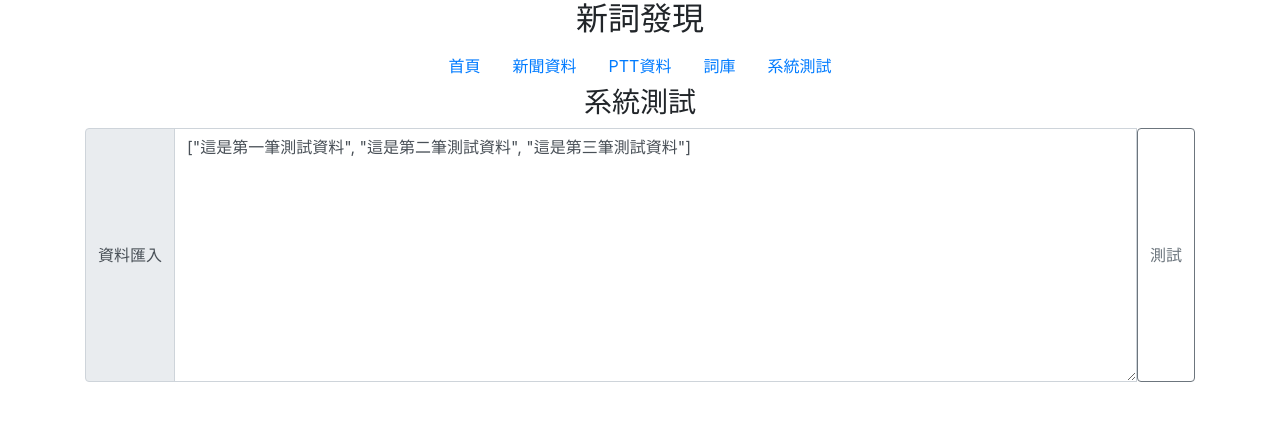
After one commit to taiyingchen/new-word-detection, a Flask app: page /system in a window 1280 px wide. The commit adds this page. Shown: the top 421 px of the page. Run offline with Flask 2, Linux system fonts and the light colour scheme; some libraries are stand-ins or nearby versions.

Commit message:
Add system testing page

```diff
--- a/app.py
+++ b/app.py
@@ -1,9 +1,15 @@
 from flask import Flask, render_template, request
+from package.new_word_detection import NWD
 import mysql.connector
+import json
+
 
 app = Flask(__name__)
+
 db = mysql.connector.connect(user='root', db='thesis')
 cursor = db.cursor()
+
+nwd = NWD()
 
 
 @app.route('/')
@@ -12,8 +18,9 @@ def index():
 
 
 @app.route('/news')
-def data():
+def news():
     query = request.args.get('query')
+    query = '' if query == None else query
     limit = 10
     if query:
         sql = f'SELECT title,content,datetime_pub FROM articles WHERE title LIKE "%{query}%" LIMIT {limit}'
@@ -21,11 +28,27 @@ def data():
         column_names = cursor.column_names
         results = cursor.fetchall()
     else:
-        query = ''
         column_names = []
         results = []
 
     return render_template('news.html', query=query, column_names=column_names, results=results)
+
+
+@app.route('/ptt')
+def ptt():
+    query = request.args.get('query')
+    query = '' if query == None else query
+    limit = 10
+    if query:
+        sql = f'SELECT title,content,datetime_pub FROM articles WHERE title LIKE "%{query}%" LIMIT {limit}'
+        cursor.execute(sql)
+        column_names = cursor.column_names
+        results = cursor.fetchall()
+    else:
+        column_names = []
+        results = []
+
+    return render_template('ptt.html', query=query, column_names=column_names, results=results)
 
 
 @app.route('/dictionary')
@@ -33,5 +56,22 @@ def dictionary():
     return render_template('dictionary.html')
 
 
+@app.route('/system')
+def system():
+    query = request.args.get('query')
+    query = '' if query == None else query
+    error_message = None
+    results = []
+
+    if query:
+        try:
+            docs = json.loads(query)
+            results = nwd.test(docs)
+        except Exception as e:
+            error_message = str(e)
+
+    return render_template('system.html', query=query, results=results, error_message=error_message)
+
+
 if __name__ == '__main__':
     app.run()
--- a/package/new_word_detection.py
+++ b/package/new_word_detection.py
@@ -74,3 +74,12 @@ class NWD(object):
         for i, doc in enumerate(docs):
             docs[i] = [word for word in self.tokenizer.cut(doc)]
         return docs
+
+    def test(self, docs):
+        """Testing
+        """
+        check_docs(docs)
+        if self.cut:
+            # Cut doc to a list of words
+            docs = self.cut_docs(docs)
+        return docs
--- a/package/tokenizer.py
+++ b/package/tokenizer.py
@@ -1,5 +1,10 @@
 import jieba
 from abc import ABC, abstractmethod
+from .utils import get_absolute_path
+
+
+jieba.set_dictionary(get_absolute_path('dict.txt.big'))
+jieba.load_userdict(get_absolute_path('adept_dict.txt'))
 
 
 class Tokenizer(ABC):
--- a/templates/dictionary.html
+++ b/templates/dictionary.html
@@ -1,4 +1,4 @@
 {% extends "layout.html" %}
 {% block content %}
-<h3 class="text-center">詞庫展示</h3>
+<h3 class="text-center">詞庫</h3>
 {% endblock %}
--- a/templates/index.html
+++ b/templates/index.html
@@ -1,7 +1,7 @@
 {% extends "layout.html" %}
 {% block content %}
 <div class="row justify-content-center">
-    <div class="col-6">
+    <div>
         <ul class="list-group list-group text-left">
             <li class="list-group-item"><i class="far fa-calendar"></i>&nbsp;<span id="appDate"></span>&emsp;<i class="far fa-clipboard"></i>&nbsp;口試申請&emsp;<i class="far fa-clock"></i>&nbsp;<span id="app"></span></li>
             <li class="list-group-item"><i class="far fa-calendar"></i>&nbsp;<span id="thesisDate"></span>&emsp;<i class="far fa-clipboard"></i>&nbsp;論文初稿&emsp;<i class="far fa-clock"></i>&nbsp;<span id="thesis"></span></li>
--- a/templates/layout.html
+++ b/templates/layout.html
@@ -41,10 +41,12 @@
 			<h2 class="text-center">新詞發現</h2>
 		</div>
 		<div class="row justify-content-center">
-			<nav class="nav col-6">
+			<nav class="nav">
 				<a class="nav-link" href="/">首頁</a>
-				<a class="nav-link" href="/news">新聞資料展示</a>
-				<a class="nav-link" href="/dictionary">詞庫展示</a>
+				<a class="nav-link" href="/news">新聞資料</a>
+				<a class="nav-link" href="/ptt">PTT資料</a>
+				<a class="nav-link" href="/dictionary">詞庫</a>
+				<a class="nav-link" href="/system">系統測試</a>
 			</nav>
 		</div>
 		<div id="content">
--- a/templates/news.html
+++ b/templates/news.html
@@ -1,6 +1,6 @@
 {% extends "layout.html" %}
 {% block content %}
-<h3 class="text-center">資料展示</h3>
+<h3 class="text-center">新聞資料</h3>
 
 <form action="" method="get">
     <div class="row justify-content-center">
@@ -14,7 +14,6 @@
         </div>
     </div>
 
-    <div class="row">
     {% for row in results %}
     <div class="card">
         <div class="card-body">
@@ -24,6 +23,5 @@
         </div>
     </div>
     {% endfor %}
-    </div>
 </form>
 {% endblock %}
--- /dev/null
+++ b/templates/system.html
@@ -0,0 +1,30 @@
+{% extends "layout.html" %}
+{% block content %}
+<h3 class="text-center">系統測試</h3>
+
+<form action="" method="get">
+    <div class="form-group">
+        <div class="input-group">
+            <div class="input-group-prepend">
+                <span class="input-group-text">資料匯入</span>
+            </div>
+            <textarea class="form-control" rows="10" name="query">{% if query %}{{ query }}{% else %}["這是第一筆測試資料", "這是第二筆測試資料", "這是第三筆測試資料"]{% endif %}</textarea>
+            <button class="btn btn-outline-secondary" type="submit">測試</button>
+        </div>
+    </div>
+
+    {% if error_message %}
+    <div class="alert alert-danger" role="alert">
+        {{ error_message }}
+    </div>
+    {% endif %}
+
+    {% for row in results %}
+    <div class="card">
+        <div class="card-body">
+            <p class="card-text">{{ row }}</p>
+        </div>
+    </div>
+    {% endfor %}
+</form>
+{% endblock %}
```
Lines whose indentation alone changed are shown as unchanged.
